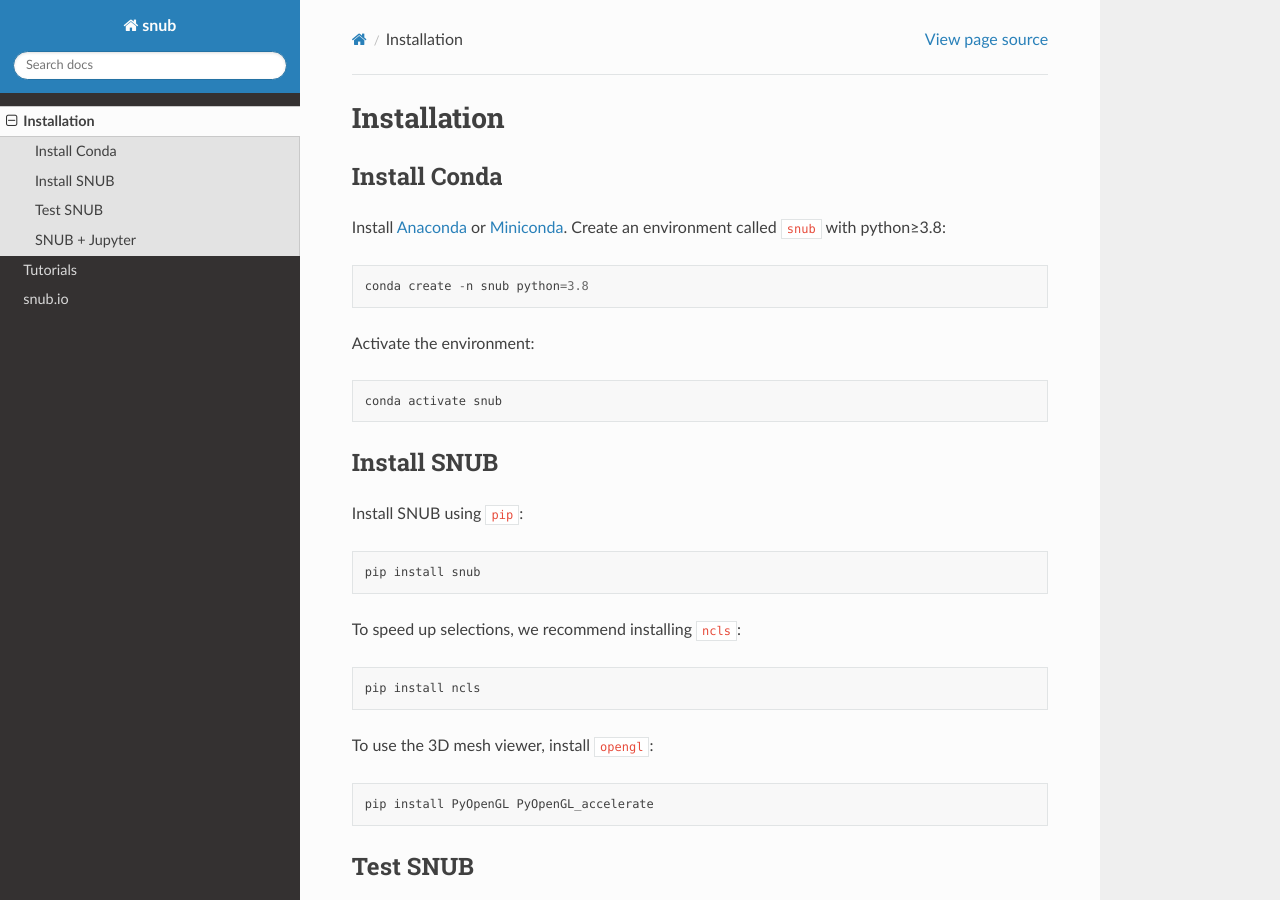
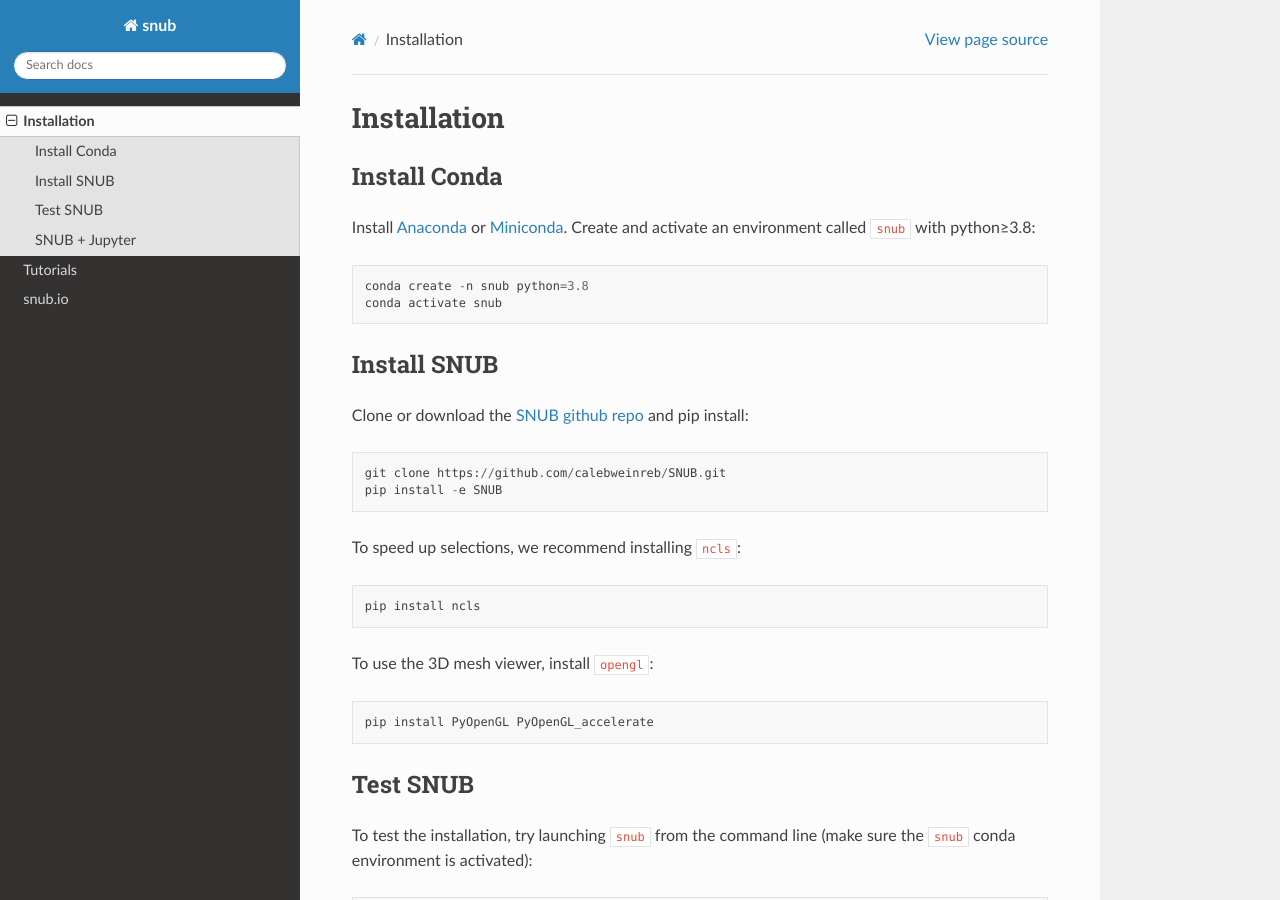
Before and after one commit to calebweinreb/SNUB, a Sphinx documentation site: the page built from docs/source/install.rst, in a window 1280 px wide and 900 px high. Built offline with Sphinx 7.4.7 and the Read the Docs theme 2.0.0, drawn with Linux system fonts in a browser that asks for light colours.

Commit message:
Bugfixes with install / rtd

```diff
--- a/docs/source/install.rst
+++ b/docs/source/install.rst
@@ -4,22 +4,19 @@
 Install Conda
 ----------------
 
-Install `Anaconda <https://docs.anaconda.com/anaconda/install/index.html>`_ or `Miniconda <https://docs.conda.io/en/latest/miniconda.html>`_. Create an environment called ``snub`` with python≥3.8::
+Install `Anaconda <https://docs.anaconda.com/anaconda/install/index.html>`_ or `Miniconda <https://docs.conda.io/en/latest/miniconda.html>`_. Create and activate an environment called ``snub`` with python≥3.8::
 
    conda create -n snub python=3.8
-
-
-Activate the environment::
-
    conda activate snub
 
 
 Install SNUB
 ------------
 
-Install SNUB using ``pip``::
+Clone or download the `SNUB github repo <https://github.com/calebweinreb/SNUB>`_ and pip install::
 
-   pip install snub
+   git clone https://github.com/calebweinreb/SNUB.git
+   pip install -e SNUB
 
 To speed up selections, we recommend installing ``ncls``::
 
--- a/setup.py
+++ b/setup.py
@@ -5,7 +5,7 @@
 
 setuptools.setup(
     name='snub',
-    version='0.0.1',
+    version='0.0.3',
     author='Caleb Weinreb',
     author_email='calebsw@gmail.com',
     description='Systems neuro browser',
@@ -23,7 +23,6 @@
     install_requires=['PyQt5',
                       'numpy',
                       'scikit-learn',
-                      'pynndescent',
                       'tqdm',
                       'cmapy',
                       'interlap',
```
Also changed, not shown: README.md (+3 -2 lines), .readthedocs.yml.
